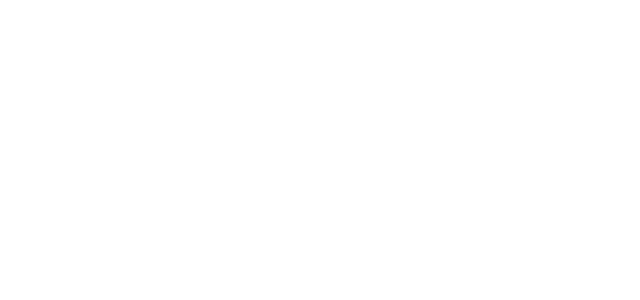
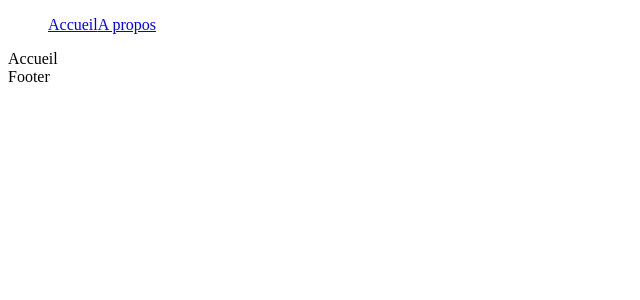
Before and after one commit to GeoffreyCoste/ocr_kasa, a React (Create React App) app: page / in a window 1280 px wide. Shown: the top 300 px of the page, without its empty margins (0-640 px from the left). Built offline with nearby package versions, Linux system fonts and the light colour scheme.

Commit message:
Routing completed

```diff
--- a/package.json
+++ b/package.json
@@ -9,6 +9,7 @@
     "prettier": "^2.8.3",
     "react": "^18.2.0",
     "react-dom": "^18.2.0",
+    "react-router-dom": "^6.8.0",
     "react-scripts": "5.0.1",
     "web-vitals": "^2.1.4"
   },
--- a/src/App.jsx
+++ b/src/App.jsx
@@ -1,11 +1,25 @@
+import React from 'react';
+import { Routes, Route } from 'react-router-dom';
+import Header from './components/Header';
+import Home from './pages/Home';
+import About from './pages/About';
+import Apartment from './pages/Apartment';
+import Error from './components/Error';
+import Footer from './components/Footer';
 
-
-function App() {
+const App = () => {
   return (
-    <div className="App">
-
+    <div id="App">
+      <Header />
+      <Routes>
+        <Route path="/" element={<Home />} />
+        <Route path="/about" element={<About />} />
+        <Route path="/apartment/:id" element={<Apartment />} />
+        <Route path="*" element={<Error />}></Route>
+      </Routes>
+      <Footer />
     </div>
   );
-}
+};
 
 export default App;
--- /dev/null
+++ b/src/components/Error/index.jsx
@@ -0,0 +1,7 @@
+import React from 'react';
+
+const Error = () => {
+  return <main>Error 404</main>;
+};
+
+export default Error;
--- /dev/null
+++ b/src/components/Footer/index.jsx
@@ -0,0 +1,7 @@
+import React from 'react';
+
+const Footer = () => {
+  return <footer>Footer</footer>;
+};
+
+export default Footer;
--- /dev/null
+++ b/src/components/Header/index.jsx
@@ -0,0 +1,17 @@
+import React from 'react';
+import { Link } from 'react-router-dom';
+
+const Header = () => {
+  return (
+    <header>
+      <nav>
+        <ul>
+          <Link to="/">Accueil</Link>
+          <Link to="/about">A propos</Link>
+        </ul>
+      </nav>
+    </header>
+  );
+};
+
+export default Header;
--- a/src/index.jsx
+++ b/src/index.jsx
@@ -1,10 +1,13 @@
 import React from 'react';
 import ReactDOM from 'react-dom/client';
+import { BrowserRouter } from 'react-router-dom';
 import App from './App';
 
 const root = ReactDOM.createRoot(document.getElementById('root'));
 root.render(
-    <React.StrictMode>
-        <App />
-    </React.StrictMode>
+  <React.StrictMode>
+    <BrowserRouter>
+      <App />
+    </BrowserRouter>
+  </React.StrictMode>
 );
--- /dev/null
+++ b/src/pages/About/index.jsx
@@ -0,0 +1,7 @@
+import React from 'react';
+
+const About = () => {
+  return <main>A propos</main>;
+};
+
+export default About;
--- /dev/null
+++ b/src/pages/Apartment/index.jsx
@@ -0,0 +1,7 @@
+import React from 'react';
+
+const Apartment = () => {
+  return <main>Appartement</main>;
+};
+
+export default Apartment;
--- /dev/null
+++ b/src/pages/Home/index.jsx
@@ -0,0 +1,7 @@
+import React from 'react';
+
+const Home = () => {
+  return <main>Accueil</main>;
+};
+
+export default Home;
```
Also changed, not shown: 1 other file (tests, documents, lock files or other folders).
